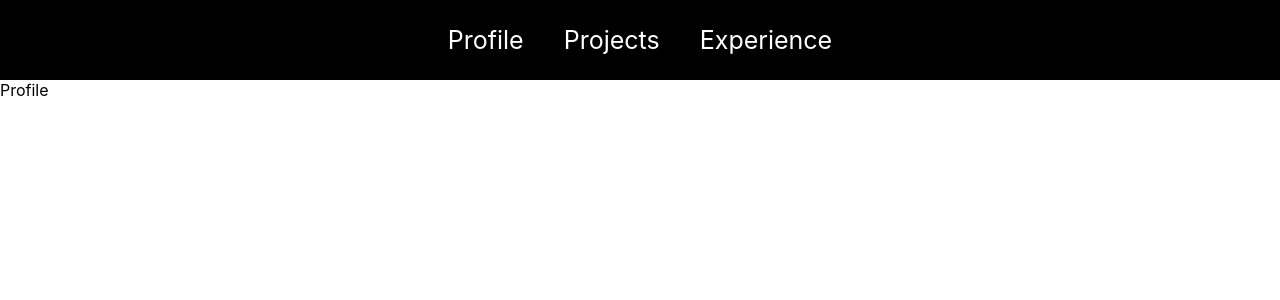
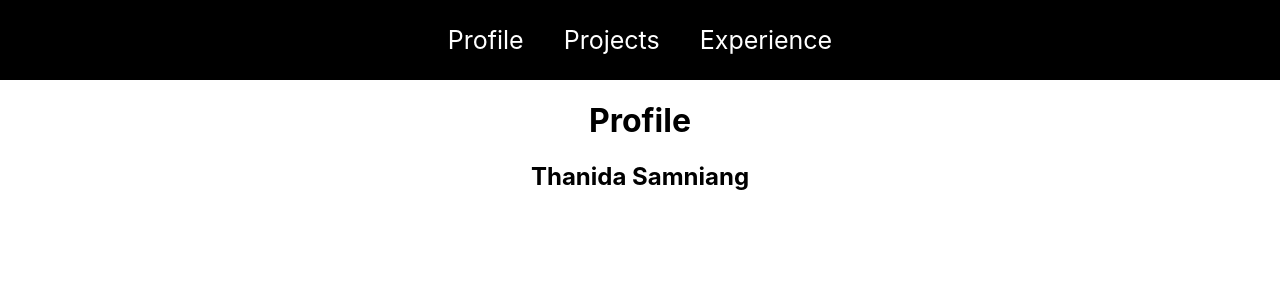
Before and after one commit to jowkha/MyPortfolio, a React (Create React App) app: page / in a window 1280 px wide. Shown: the top 300 px of the page. Built offline with nearby package versions, Linux system fonts and the light colour scheme.

Commit message:
add profile css

```diff
--- a/src/pages/Experience.js
+++ b/src/pages/Experience.js
@@ -2,7 +2,9 @@ import React from 'react';
 
 function Experience() {
     return (
-        <div>Experience</div>
+        <div>
+            <h1>Experience</h1>
+        </div>
     )
 }
 
--- a/src/pages/Profile.js
+++ b/src/pages/Profile.js
@@ -1,8 +1,12 @@
 import React from 'react';
+import '../styles/Profile.css';
 
 function Profile() {
     return (
-        <div>Profile</div>
+        <div>
+            <h1>Profile</h1>
+            <h2>Thanida Samniang</h2>
+        </div>
     )
 }
 
--- a/src/pages/Projects.js
+++ b/src/pages/Projects.js
@@ -2,7 +2,9 @@ import React from 'react';
 
 function Projects() {
     return (
-        <div>Projects</div>
+        <div>
+            <h1>Projects</h1>
+        </div>
     )
 }
 
--- /dev/null
+++ b/src/styles/Profile.css
@@ -0,0 +1,3 @@
+body {
+    text-align: center;
+}
```
Also changed, not shown: src/styles/Navbar.css (line endings or trailing spaces).
